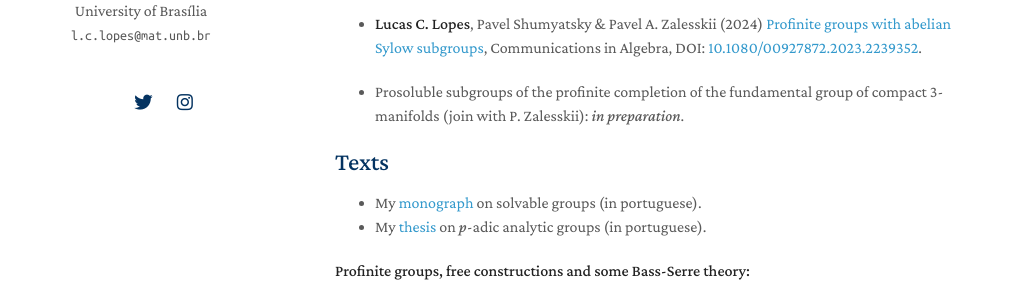
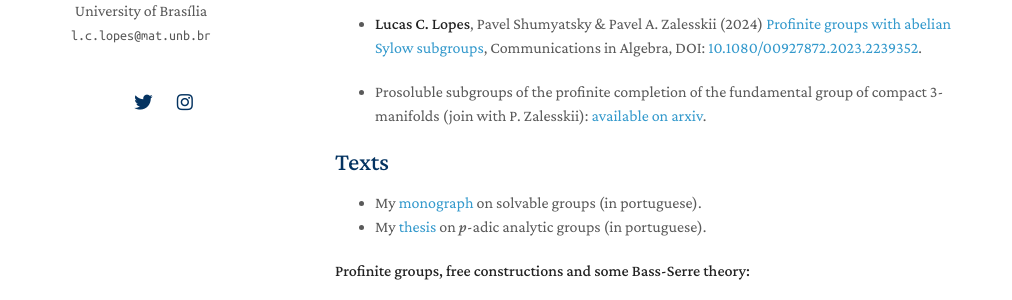
Before and after one commit to lcorrealopes/home, a Jekyll site: the page built from index.md, in a window 1280 px wide and 900 px high. Shown: the part 294-594 px from the top of the window, without its empty margins (135-1147 px from the left). Built offline with Jekyll 4.4.1, drawn with Linux system fonts in a browser that asks for light colours; nearby versions of some CDN libraries; a style sheet for code colours, icons or effects is not loaded; our own code applies the rules of GitHub Pages for plain Markdown files.

Commit message:
Update index.md

```diff
--- a/index.md
+++ b/index.md
@@ -14,7 +14,7 @@ I am a third year Ph.D. student at University of Brasília (UnB) under the super
 
 - **Lucas C. Lopes**, Pavel Shumyatsky & Pavel A. Zalesskii (2024) <a href="https://docs.google.com/viewer?url=https://github.com/lcorrealopes/home/raw/main/assets/files/Paper1LSZ.pdf">Profinite groups with abelian Sylow subgroups</a>, Communications in Algebra, DOI: <a href="https://doi.org/10.1080/00927872.2023.2239352">10.1080/00927872.2023.2239352</a>.
 
-- Prosoluble subgroups of the profinite completion of the fundamental group of compact 3-manifolds (join with P. Zalesskii): *in preparation*.
+- Prosoluble subgroups of the profinite completion of the fundamental group of compact 3-manifolds (join with P. Zalesskii): <a href="https://arxiv.org/abs/2408.04152">available on arxiv</a>.
 
 ## Texts
 
```
